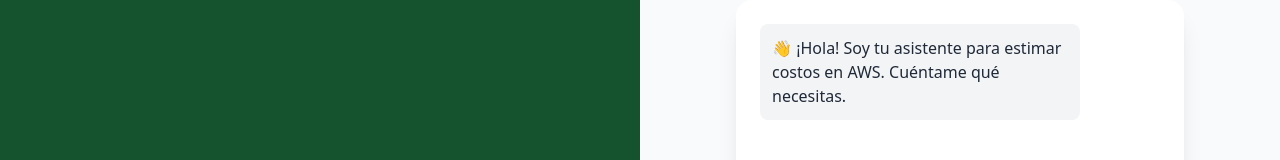
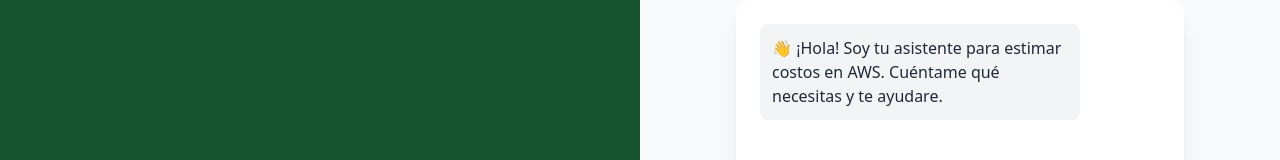
Before and after one commit to CarlosCruzSB/aws-estimator-chatbot, a Next.js app: page / in a window 1280 px wide. Shown: the top 160 px of the page. Built offline with nearby package versions, Linux system fonts and the light colour scheme.

Commit message:
fix: update webhook to production

```diff
--- a/app/page.js
+++ b/app/page.js
@@ -6,7 +6,7 @@ export default function Home() {
   const [messages, setMessages] = useState([
     {
       role: "bot",
-      text: "👋 ¡Hola! Soy tu asistente para estimar costos en AWS. Cuéntame qué necesitas.",
+      text: "👋 ¡Hola! Soy tu asistente para estimar costos en AWS. Cuéntame qué necesitas y te ayudare.",
     },
   ]);
   const [input, setInput] = useState("");
```
